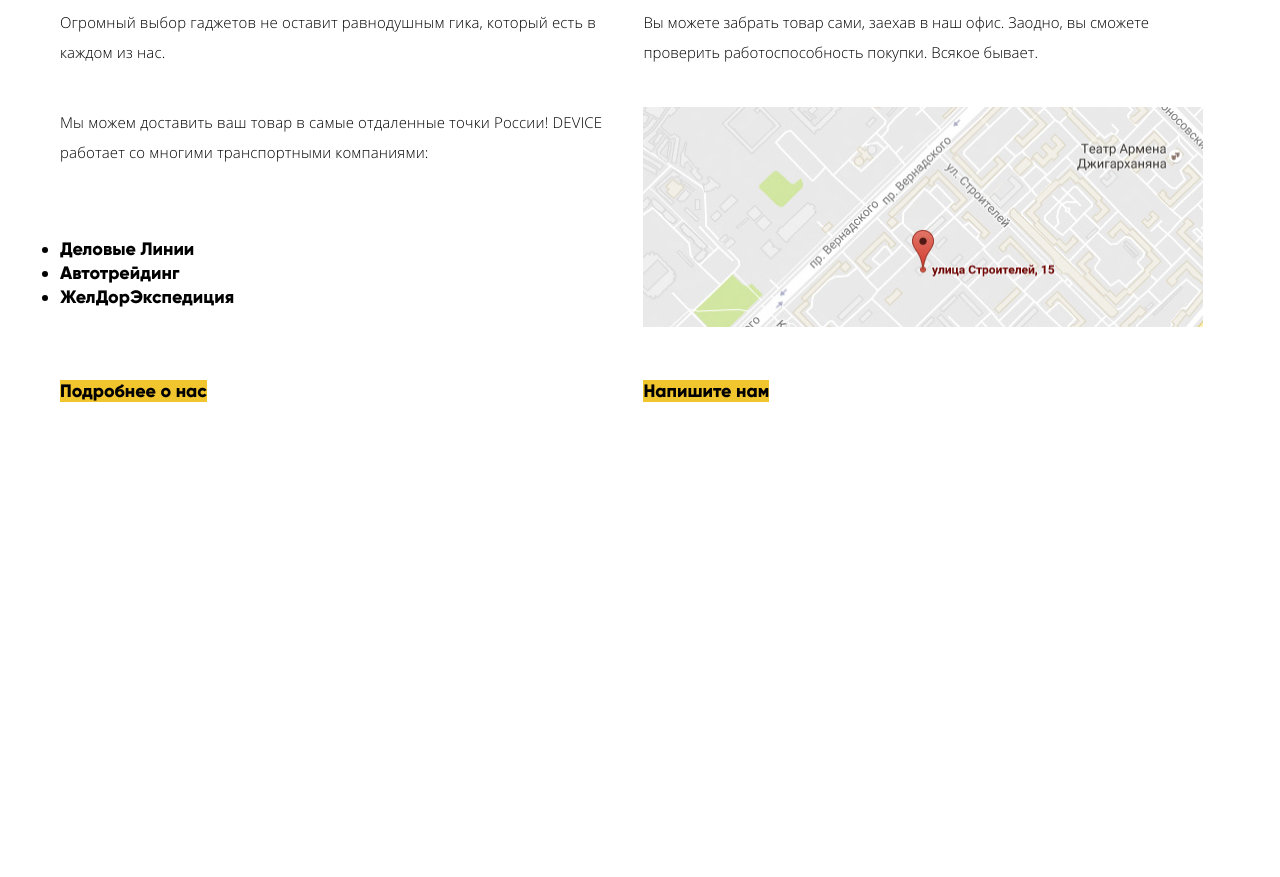
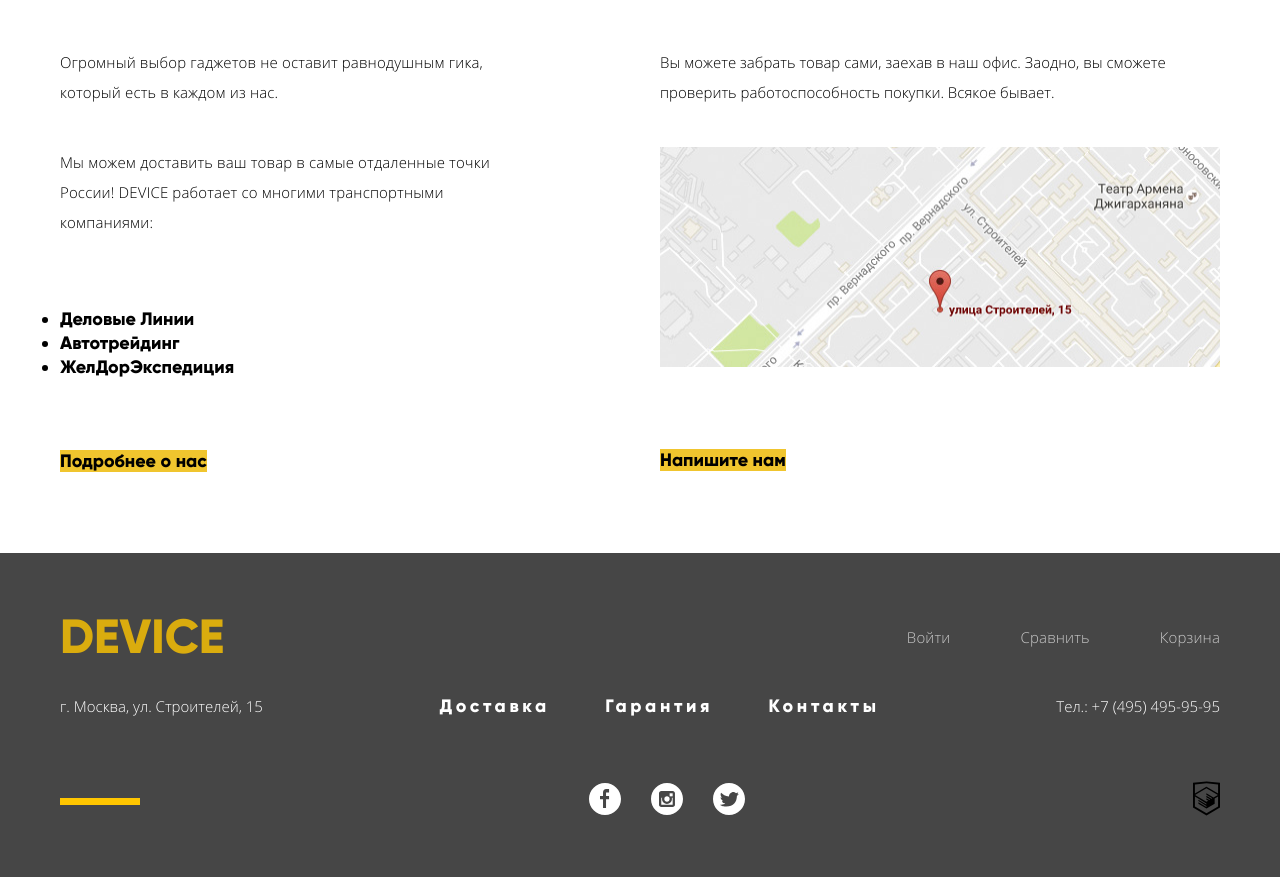
Before and after one commit to NikitaProkopenko/583029-device, a plain HTML site: page index.html in a window 1280 px wide. Shown: the part 1896-2773 px from the top of the page. Before the commit the page ends 2299 px from the top, so only its background shows below. Drawn offline with Linux system fonts and the light colour scheme.

Commit message:
Сетка для футера

```diff
--- a/css/style.css
+++ b/css/style.css
@@ -416,7 +416,7 @@ a {
 
 .services-background {
     margin-top: -218px;
-    margin-bottom: 40px;
+    margin-bottom: 80px;
     height: 288px;
     background-color: rgba(229, 229, 229, 1);
 }
@@ -445,7 +445,9 @@ a {
 /* O нас и Контакты */
 
 .contacts-info-block {
+    margin-bottom: 80px;
     display: flex;
+    justify-content: space-between;
 }
 
 .black-line {
@@ -456,6 +458,9 @@ a {
 }
 
 /* О нас */
+.info {
+    width: 460px;
+}
 
 .info-title,
 .contacts-title {
@@ -500,6 +505,10 @@ a {
 
 /* Контакты */
 
+.contacts {
+    width: 560px;
+}
+
 .contacts-title {
     font-size: 47px;
     line-height: 48px;
@@ -523,7 +532,7 @@ a {
 }
 
 .contacts img {
-    margin-bottom: 46px;
+    margin-bottom: 75px;
 }
 
 /* Футер */
@@ -531,6 +540,28 @@ a {
 .main-footer {
     background-color: rgba(70, 70, 70, 1);
     color: rgba(255, 255, 255, 1);
+}
+
+.footer-top {
+    padding-top: 60px;
+    display: flex;
+    justify-content: space-between;
+    align-items: center;
+    margin-bottom: 30px;
+}
+
+.footer-middle {
+    display: flex;
+    justify-content: space-between;
+    align-items: center;
+    margin-bottom: 60px;
+}
+
+.footer-bottom {
+    display: flex;
+    justify-content: space-between;
+    align-items: center;
+    padding-bottom: 55px;
 }
 
 .footer-logo {
@@ -554,10 +585,25 @@ a {
     line-height: 30px;
 }
 .footer-user-menu {
+    margin: 0;
+    padding: 0;
+    display: flex;
     list-style: none;
     font-family: "Open Sans Light", Arial, sans-serif;
     font-size: 15px;
     line-height: 36px;
+}
+
+.footer-user-menu-item {
+    display: inline-block;
+    padding-left: 25px;
+    margin-right: 45px;
+    text-align: end;
+    letter-spacing: 0.01em;
+}
+
+.footer-user-menu-item:last-child {
+    margin-right: 0;
 }
 
 .footer-user-menu-item a {
@@ -576,10 +622,16 @@ a {
     list-style: none;
     font-size: 18px;
     line-height: 24px;
+    margin: 0;
+    padding: 0;
+    width: 440px;
+    display: flex;
+    justify-content: space-between;
 }
 
 .footer-site-menu-item a {
     color: rgba(255, 255, 255, 1);
+    letter-spacing: 0.2em;
 }
 
 .footer-site-menu-item a:hover {
@@ -590,12 +642,31 @@ a {
     color: rgba(255, 255, 255, .3);
 }
 
+.social-buttons {
+    width: 156px;
+    margin: 0;
+    padding: 0;
+    display: flex;
+    justify-content: space-between;
+}
+
 .social-buttons-item {
     list-style: none;
 }
 
 .social-buttons-item a {
     color: rgba(255, 255, 255, .3);
+}
+
+.footer-yellow-line {
+    width: 80px;
+    height: 7px;
+    background-color: rgba(255, 198, 0, 1);
+}
+
+.footer-copyright {
+    margin: 0;
+    padding: 0;
 }
 
 /* Форма обратной связи */
--- a/index.html
+++ b/index.html
@@ -315,8 +315,9 @@
                     <a href="contacts.html" class="write-us-button">Напишите нам</a>
                 </section>
             </div>
-        </main><!--
+        </main>
         <footer class="main-footer">
+            <div class="container">
                 <div class="footer-top">
                     <b class="footer-logo">DEVICE</b>
                     <ul class="footer-user-menu">
@@ -347,15 +348,54 @@
                     <span class="footer-address">Тел.: +7 (495) 495-95-95</span>
                 </div>
                 <div class="footer-bottom">
+                    <div class="footer-yellow-line"></div>
                     <ul class="social-buttons">
                         <li class="social-buttons-item">
-                        <a href="#" class="social-button-facebook">Facebook</a>
+                            <a href="#" class="social-button-facebook">
+                                <span class="visually-hidden">Facebook</span>
+                                <svg version="1.1" id="Layer_1" xmlns="http://www.w3.org/2000/svg" xmlns:xlink="http://www.w3.org/1999/xlink" x="0px" y="0px"
+                                    width="32px" height="32px" viewBox="0 0 32 32" enable-background="new 0 0 32 32" xml:space="preserve">
+                                <path fill="#FFFFFF" d="M16,0C7.164,0,0,7.163,0,16s7.164,16,16,16c8.837,0,16-7.164,16-16S24.837,0,16,0z M20.062,9.455h-3.021
+                                    v3.444h3.021v3.445h-3.021v8.61h-3.021v-8.61H11v-3.445h3.021V9.455c0-1.902,1.353-3.445,3.021-3.445h3.021V9.455z"/>
+                                </svg>
+                            </a>
                         </li>
                         <li class="social-buttons-item">
-                        <a href="#" class="social-button-instagram">Instagram</a>
+                            <a href="#" class="social-button-instagram">
+                                <span class="visually-hidden">Instagram</span>
+                                <svg version="1.1" id="Layer_1" xmlns="http://www.w3.org/2000/svg" xmlns:xlink="http://www.w3.org/1999/xlink" x="0px" y="0px"
+                                    width="32px" height="32px" viewBox="0 0 32 32" enable-background="new 0 0 32 32" xml:space="preserve">
+                                <g>
+                                    <path fill="#FFFFFF" d="M20.916,16c0,2.728-2.211,4.938-4.938,4.938S11.039,18.728,11.039,16c0-0.394,0.051-0.773,0.138-1.14
+                                        h-0.897v6.838h11.396V14.86h-0.897C20.865,15.227,20.916,15.606,20.916,16z"/>
+                                    <path fill="#FFFFFF" d="M15.978,18.659c1.466,0,2.659-1.193,2.659-2.659s-1.193-2.659-2.659-2.659
+                                        c-1.466,0-2.659,1.193-2.659,2.659S14.511,18.659,15.978,18.659z"/>
+                                    <rect x="18.637" y="10.302" fill="#FFFFFF" width="3.039" height="3.039"/>
+                                    <path fill="#FFFFFF" d="M16,0C7.164,0,0,7.164,0,16c0,8.837,7.164,16,16,16c8.837,0,16-7.163,16-16C32,7.164,24.837,0,16,0z
+                                        M23.955,21.698c0,1.254-1.025,2.279-2.279,2.279H10.279C9.026,23.978,8,22.952,8,21.698V10.302c0-1.253,1.026-2.279,2.279-2.279
+                                        h11.396c1.254,0,2.279,1.026,2.279,2.279V21.698z"/>
+                                </g>
+                                </svg>
+                            </a>
                         </li>
                         <li class="social-buttons-item">
-                        <a href="#" class="social-button-twitter">Twitter</a>
+                            <a href="#" class="social-button-twitter">
+                                <span class="visually-hidden">Twitter</span>
+                                <svg version="1.1" xmlns="http://www.w3.org/2000/svg" xmlns:xlink="http://www.w3.org/1999/xlink" x="0px" y="0px" width="32px"
+                                    height="32px" viewBox="0 0 32 32" enable-background="new 0 0 32 32" xml:space="preserve">
+                                <g id="Layer_1">
+                                </g>
+                                <g id="Layer_2">
+                                    <path fill="#FFFFFF" d="M16,0C7.164,0,0,7.164,0,16c0,8.837,7.164,16,16,16c8.837,0,16-7.163,16-16C32,7.164,24.837,0,16,0z
+                                        M23.944,12.809c-0.251,6.516-3.463,10.832-10.992,10.702c-0.14,0-0.205,0-0.233,0c-0.015,0-0.021,0-0.021,0
+                                        c-0.029,0-0.094,0-0.232,0c-0.447,0-4.543-0.443-5.344-1.823c2.479,0.19,4.247-0.406,5.12-1.136
+                                        c-1.048-0.289-2.923-0.461-3.251-2.848c0.384,0.104,0.618,0.221,1.299,0.113c-1.307-0.824-2.758-1.519-2.679-3.643
+                                        c0.311,0.317,1.164,0.518,1.46,0.457c-0.768-0.233-2.149-3.244-0.974-4.781c1.984,1.79,4.075,3.482,7.804,3.643
+                                        c0.227-2.214,1.24-3.699,3.168-4.325c1.84-0.479,3.255,0.26,3.901,1.138c0.737-0.224,1.453-0.466,2.193-0.685
+                                        c-0.004,0.833-0.569,1.463-0.935,1.709c0.747,0.165,1.423-0.475,1.423-0.475C25.467,11.818,24.557,12.58,23.944,12.809z"/>
+                                </g>
+                                </svg>
+                            </a>
                         </li>
                     </ul>
                     <p class="footer-copyright">
@@ -364,8 +404,9 @@
                         </a>
                     </p>
                 </div>
+            </div>
         </footer>
-
+<!--
         <div class="modal modal-contact">
             <form action="https://echo.htmlacademy.ru" method="post">
                 <fieldset class="write-us">
```
Lines whose indentation alone changed are shown as unchanged.
